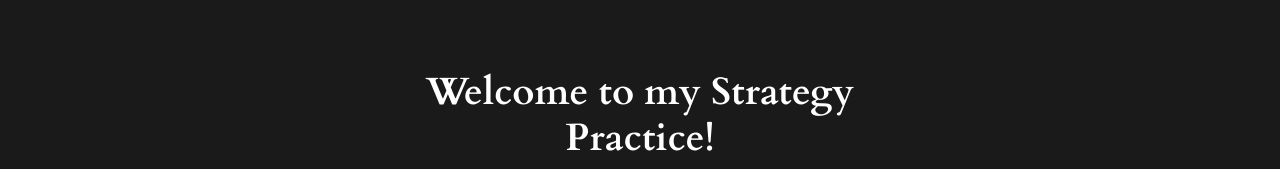
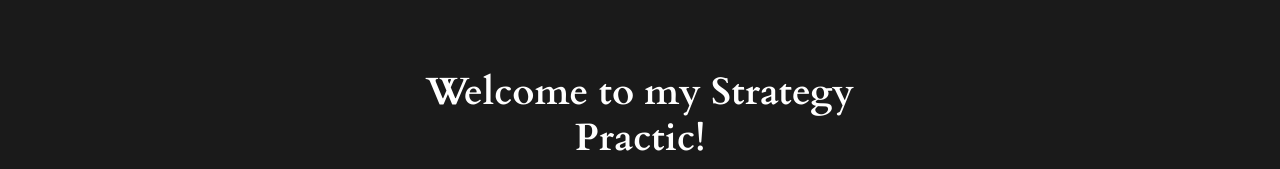
Before and after one commit to mirantdesai23/info, a plain HTML site: page index.html in a window 1280 px wide. Shown: the part 129-298 px from the top of the page. Drawn offline with Linux system fonts and the light colour scheme.

Commit message:
Update index.html

```diff
--- a/index.html
+++ b/index.html
@@ -70,7 +70,7 @@
       <div class="container">
         <div class="row justify-content-center">
           <div class="col-lg-6 text-center" data-aos="fade-up" data-aos-delay="100">
-            <h2>Welcome to my Strategy Practice!</h2>
+            <h2>Welcome to my Strategy Practic!</h2>
 
             <a href="http://3.84.145.200" class="btn-get-started">lOGIN</a>
       <!--      <a href="javascript:void(0)" data-cb-type="portal" >Manage account</a> -->
```
